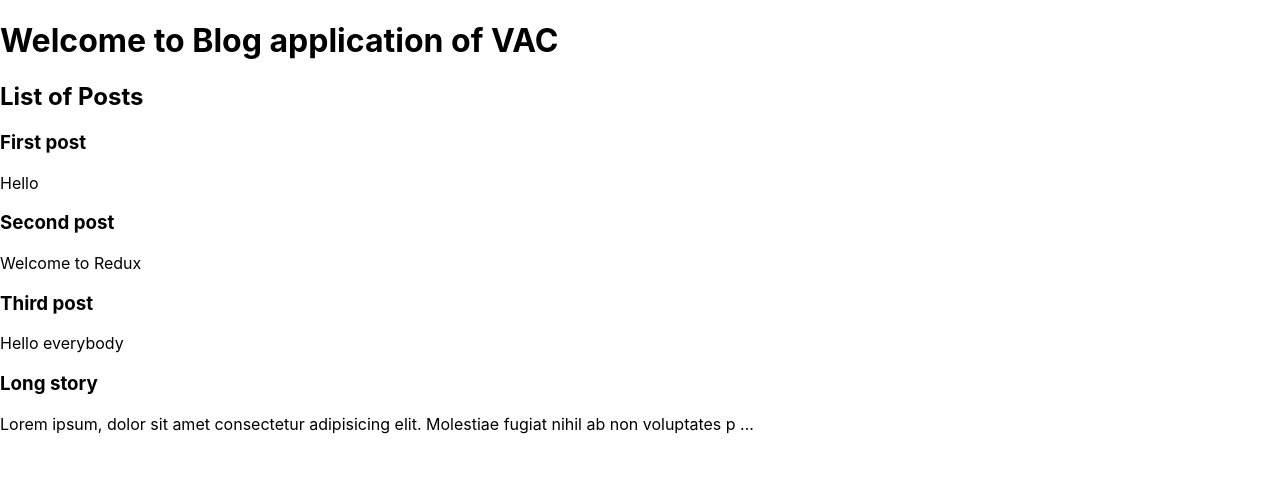
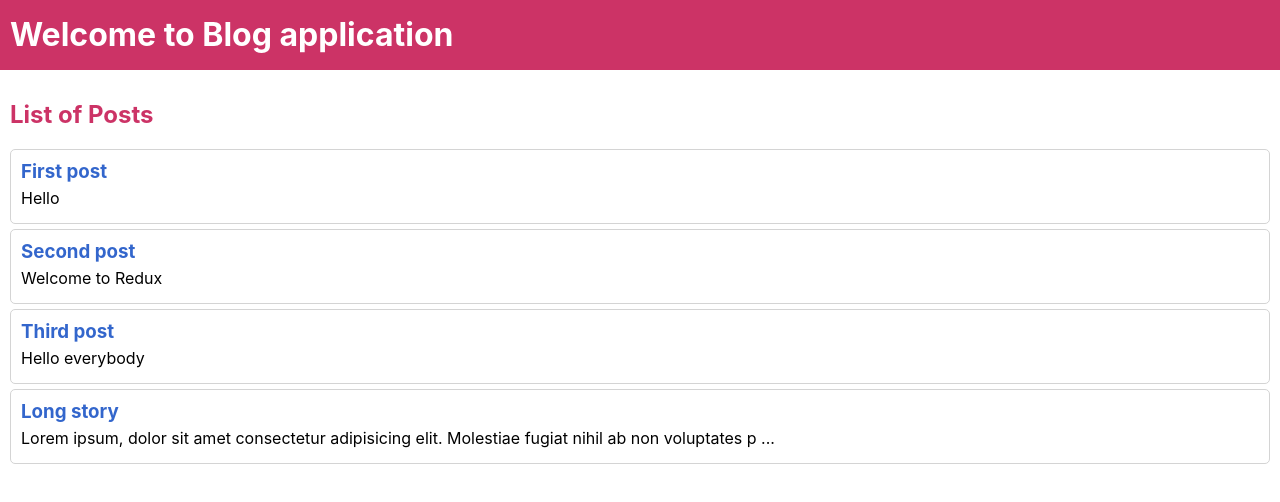
Before and after one commit to ngdhuy/VA_React_Adv_005, a React (Create React App) app in the folder lab04/: page / in a window 1280 px wide. Shown: the top 502 px of the page. Built offline with nearby package versions, Linux system fonts and the light colour scheme.

Commit message:
feat(lab04): format CSS

```diff
--- a/lab04/src/components/post/postList.jsx
+++ b/lab04/src/components/post/postList.jsx
@@ -1,5 +1,6 @@
 import React from "react";
 import { useSelector } from "react-redux";
+import './style.css';
 
 export const PostList = () => {
   const posts = useSelector(state => state.posts);
--- /dev/null
+++ b/lab04/src/components/post/style.css
@@ -0,0 +1,17 @@
+.post-list { padding: 10px; }
+
+.post-list h2 { color: #cc3366;}
+
+.post-item {
+  border: 1px solid #d4d4d4;
+  border-radius: 5px;
+  margin: 5px 0;
+  padding: 10px;
+}
+
+.post-item h3 {
+  color: #3366cc;
+  margin: 0;
+}
+
+.post-content { margin: 5px 0; }
--- a/lab04/src/index.css
+++ b/lab04/src/index.css
@@ -5,6 +5,7 @@
     sans-serif;
   -webkit-font-smoothing: antialiased;
   -moz-osx-font-smoothing: grayscale;
+  padding: 0;
 }
 
 code {
--- a/lab04/src/pages/index.jsx
+++ b/lab04/src/pages/index.jsx
@@ -1,9 +1,10 @@
 import { PostList } from "../components/post/postList";
+import './style.css';
 
 export default function Index() {
   return(
     <div>
-      <h1>Welcome to Blog application of VAC</h1>
+      <h1>Welcome to Blog application</h1>
       <PostList />
     </div>
   );
--- /dev/null
+++ b/lab04/src/pages/style.css
@@ -0,0 +1,8 @@
+h1 {
+  margin: 0;
+  padding: 10px;
+  height: 50px;
+  line-height: 50px;
+  background-color: #cc3366;
+  color: #fff;
+}
```
